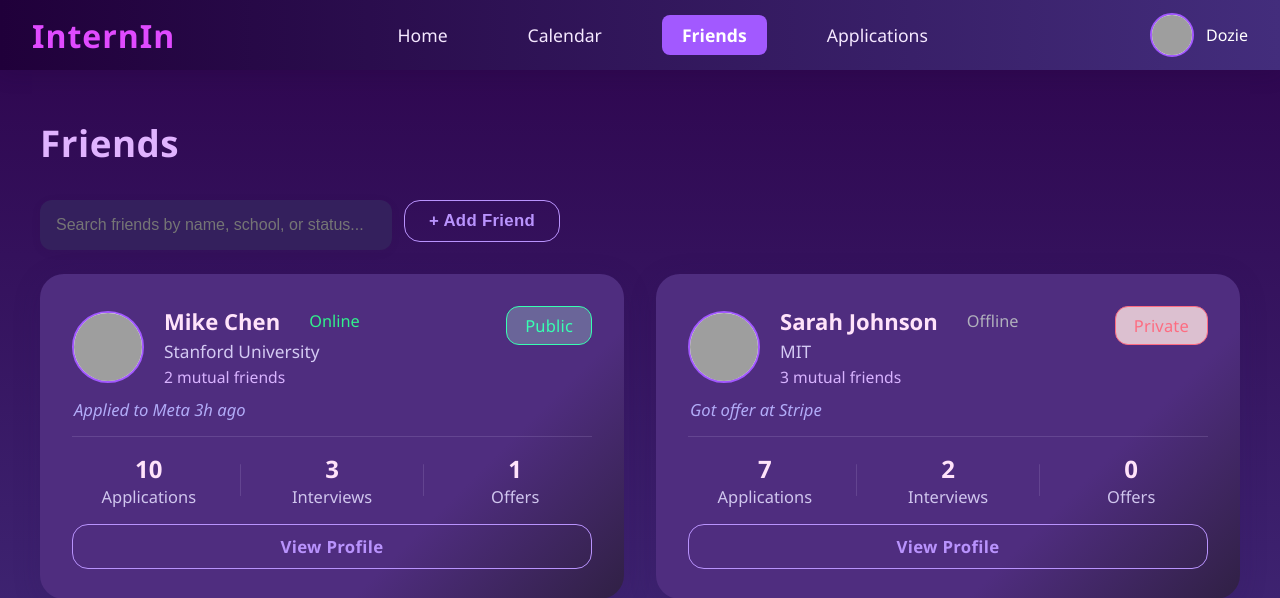
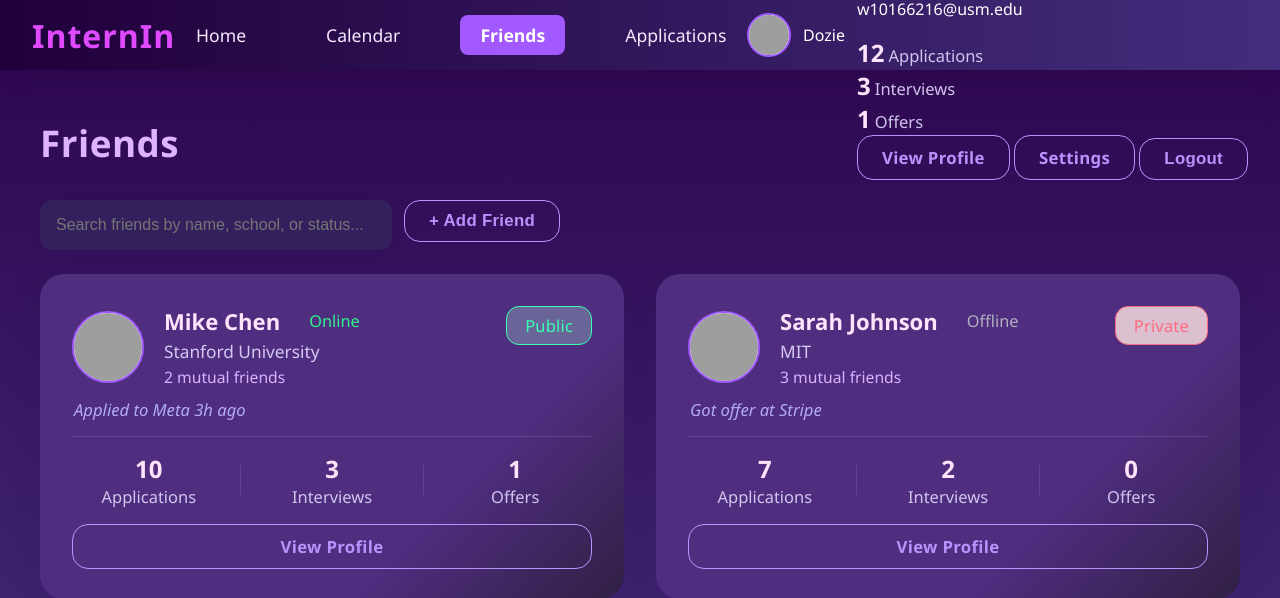
Before and after one commit to Mechamorph1903/Application-Tracker, a Flask app: page /friends in a window 1280 px wide. Shown: the top 598 px of the page. Run offline with Flask 3, Linux system fonts and the light colour scheme; a user stored in the database is signed in; grey boxes are pictures that could not be loaded.

Commit message:
navbar profile card hover fix

```diff
--- a/app/templates/layout.html
+++ b/app/templates/layout.html
@@ -21,6 +21,34 @@
     <div class="navbar-user">
       <img src="https://ui-avatars.com/api/?name={{ current_user.username | urlencode }}" alt="User Avatar" class="avatar">
       <span class="username">{{ current_user.username }}</span>
+      <div class="profile-card">
+                <div class="profile-card-header">
+                    <img src="{{ url_for('static', filename='images/profile.png') }}" alt="Profile Picture" class="profile-card-avatar">
+                    <div class="profile-card-info">
+                        <h3 class="profile-card-name">{{ current_user.username }}</h3>
+                        <p class="profile-card-email">{{ current_user.email }}</p>
+                    </div>
+                </div>
+                <div class="profile-card-stats">
+                    <div class="stat-item">
+                        <span class="stat-number">12</span>
+                        <span class="stat-label">Applications</span>
+                    </div>
+                    <div class="stat-item">
+                        <span class="stat-number">3</span>
+                        <span class="stat-label">Interviews</span>
+                    </div>
+                    <div class="stat-item">
+                        <span class="stat-number">1</span>
+                        <span class="stat-label">Offers</span>
+                    </div>
+                </div>
+                <div class="profile-card-actions">
+                    <a href="{{ url_for('profile') }}" class="profile-btn primary">View Profile</a>
+                    <a href="{{ url_for('settings.settings_page') }}" class="profile-btn secondary">Settings</a>
+                    <button class="profile-btn logout" onclick="logout()">Logout</button>
+                </div>
+            </div>
     </div>
   </div>
 
```
